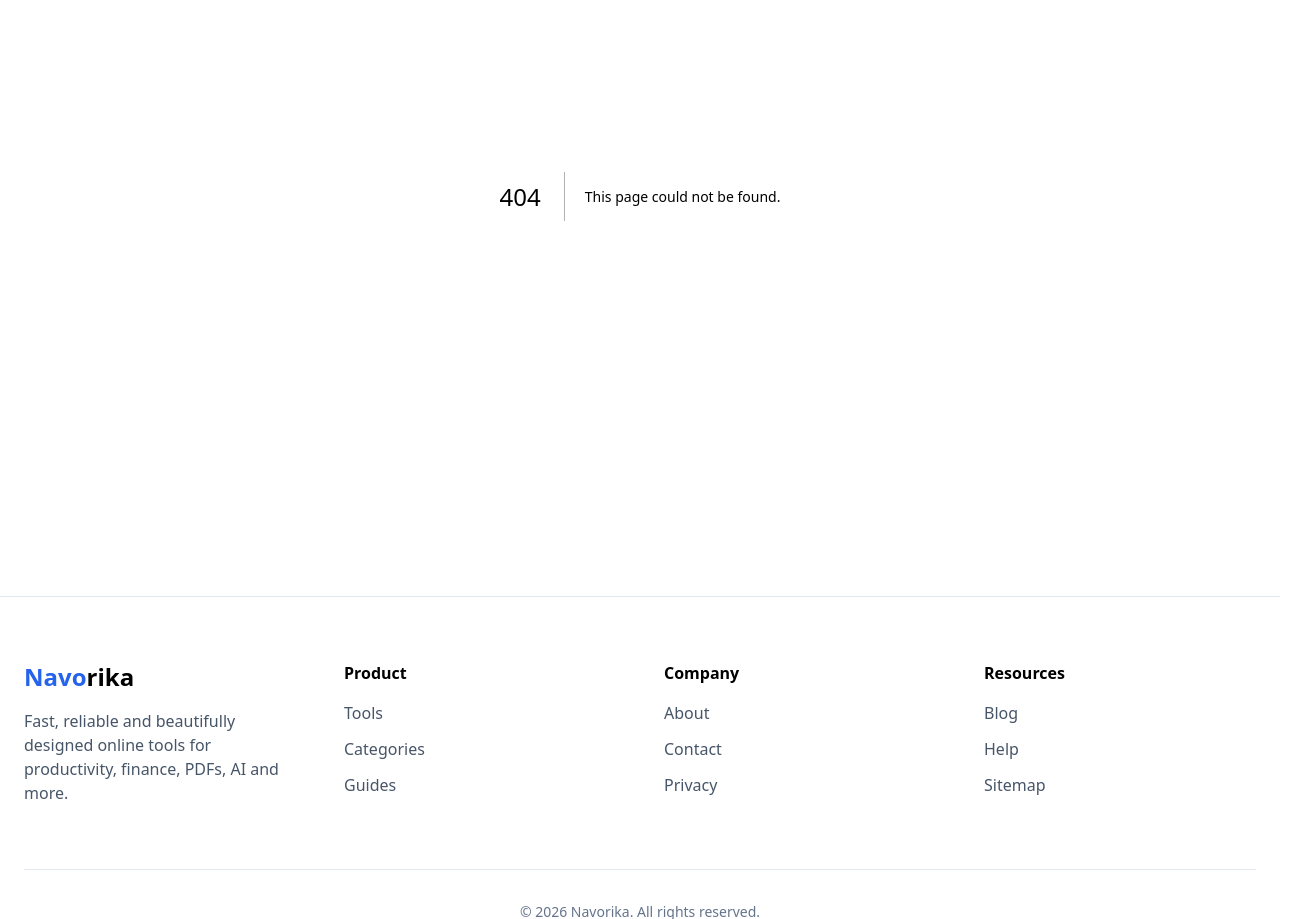
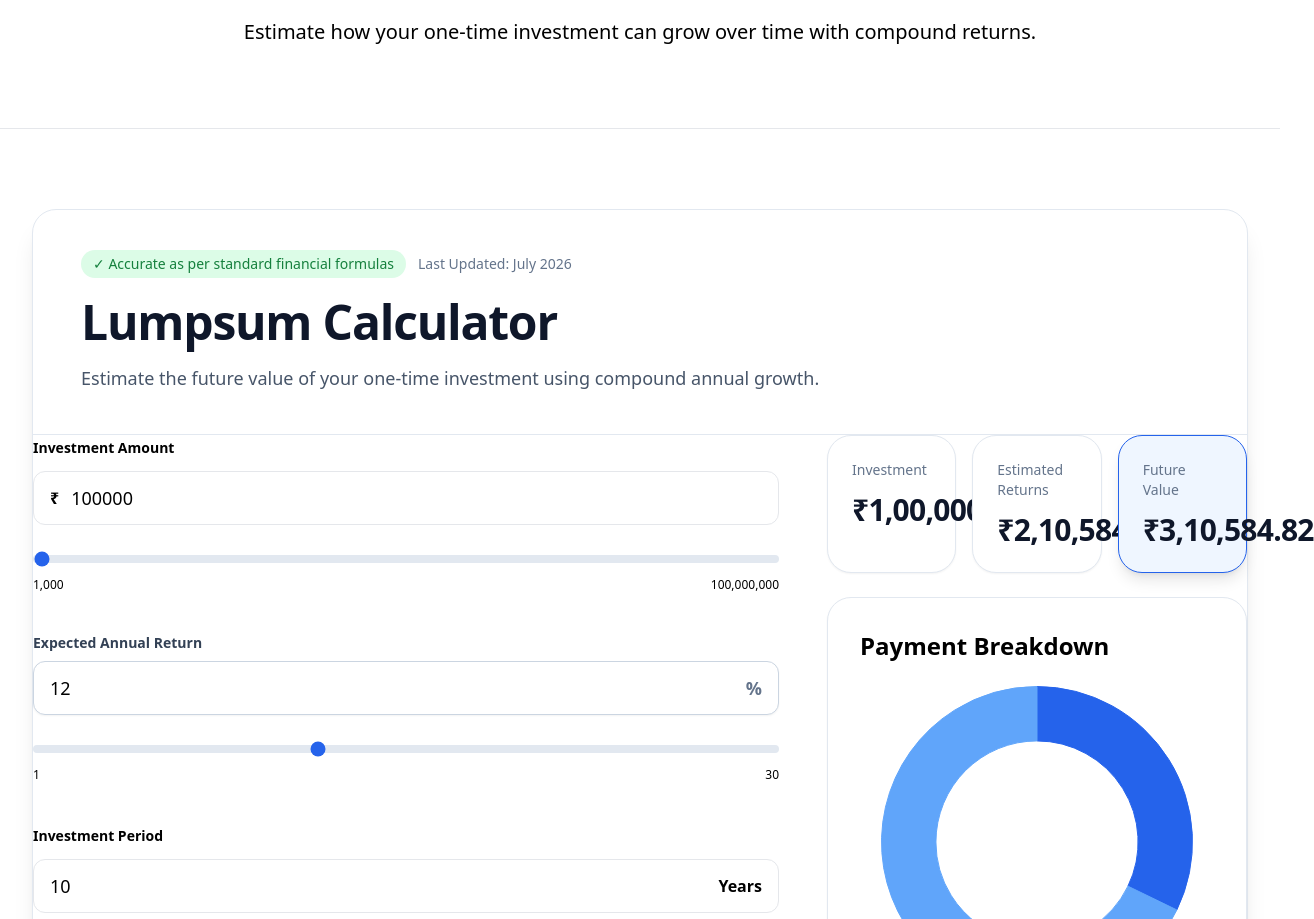
Before and after one commit to js91872/navorika, a Next.js app: page /tools/lumpsum-calculator in a window 1280 px wide. Before the commit this address had no page. Shown: the part 285-1204 px from the top of the page, 1314 px wide, since content can reach past the window. Built offline with nearby package versions, Linux system fonts and the light colour scheme.

Commit message:
feat: add Lumpsum calculator

```diff
--- /dev/null
+++ b/src/app/tools/lumpsum-calculator/page.tsx
@@ -0,0 +1,19 @@
+import ToolLayout from "@/components/tool/ToolLayout";
+import LumpsumCalculator from "@/components/calculator/lumpsum/LumpsumCalculator";
+
+import { toolRegistry } from "@/data/toolRegistry";
+
+export default function LumpsumPage() {
+
+  const tool = toolRegistry["lumpsum-calculator"];
+
+  if (!tool) {
+    return <div>Tool not found.</div>;
+  }
+
+  return (
+    <ToolLayout tool={tool}>
+      <LumpsumCalculator />
+    </ToolLayout>
+  );
+}
--- /dev/null
+++ b/src/components/calculator/lumpsum/LumpsumCalculator.tsx
@@ -0,0 +1,158 @@
+"use client";
+
+import { useMemo, useState } from "react";
+
+import CalculatorShell from "../CalculatorShell";
+import CalculatorHeader from "../CalculatorHeader";
+import NumberInput from "../NumberInput";
+import PercentageInput from "../PercentageInput";
+import TenureInput from "../TenureInput";
+import Slider from "../Slider";
+import ResultGrid from "../ResultGrid";
+import ResultCard from "../ResultCard";
+import PieChart from "../PieChart";
+import Summary from "../Summary";
+
+import { calculateLumpsum } from "@/lib/calculations/lumpsum";
+import { formatCurrency } from "@/lib/format/currency";
+import { lumpsumConfig } from "@/config/calculators/lumpsum";
+
+export default function LumpsumCalculator() {
+  const [investment, setInvestment] = useState(
+    lumpsumConfig.investment.default
+  );
+
+  const [rate, setRate] = useState(
+    lumpsumConfig.rate.default
+  );
+
+  const [tenure, setTenure] = useState(
+    lumpsumConfig.tenure.default
+  );
+
+  const result = useMemo(() => {
+    return calculateLumpsum(
+      investment,
+      rate,
+      tenure
+    );
+  }, [
+    investment,
+    rate,
+    tenure,
+  ]);
+
+  return (
+    <CalculatorShell>
+      <CalculatorHeader
+        title="Lumpsum Calculator"
+        description="Estimate the future value of your one-time investment using compound annual growth."
+      />
+
+      <div className="grid gap-12 lg:grid-cols-[1fr_420px]">
+
+        {/* Left Panel */}
+
+        <div className="space-y-10">
+
+          <div className="space-y-3">
+
+            <NumberInput
+              label="Investment Amount"
+              value={investment}
+              onChange={setInvestment}
+              prefix="₹"
+              min={lumpsumConfig.investment.min}
+            />
+
+            <Slider
+              value={investment}
+              min={lumpsumConfig.investment.min}
+              max={lumpsumConfig.investment.max}
+              step={lumpsumConfig.investment.step}
+              onChange={setInvestment}
+            />
+
+          </div>
+
+          <div className="space-y-3">
+
+            <PercentageInput
+              label="Expected Annual Return"
+              value={rate}
+              onChange={setRate}
+            />
+
+            <Slider
+              value={rate}
+              min={lumpsumConfig.rate.min}
+              max={lumpsumConfig.rate.max}
+              step={lumpsumConfig.rate.step}
+              onChange={setRate}
+            />
+
+          </div>
+
+          <div className="space-y-3">
+
+            <TenureInput
+              label="Investment Period"
+              value={tenure}
+              onChange={setTenure}
+              max={lumpsumConfig.tenure.max}
+            />
+
+            <Slider
+              value={tenure}
+              min={lumpsumConfig.tenure.min}
+              max={lumpsumConfig.tenure.max}
+              step={lumpsumConfig.tenure.step}
+              onChange={setTenure}
+            />
+
+          </div>
+
+        </div>
+
+        {/* Right Panel */}
+
+        <div className="space-y-6">
+
+          <ResultGrid>
+
+            <ResultCard
+              label="Investment"
+              value={formatCurrency(result.investedAmount)}
+            />
+
+            <ResultCard
+              label="Estimated Returns"
+              value={formatCurrency(result.interestEarned)}
+            />
+
+            <ResultCard
+              label="Future Value"
+              value={formatCurrency(result.maturityAmount)}
+              highlight
+            />
+
+          </ResultGrid>
+
+          <PieChart
+            principal={result.investedAmount}
+            interest={result.interestEarned}
+          />
+
+          <Summary
+            principal={result.investedAmount}
+            interest={result.interestEarned}
+            total={result.maturityAmount}
+          />
+
+        </div>
+
+      </div>
+
+    </CalculatorShell>
+  );
+}
--- /dev/null
+++ b/src/config/calculators/lumpsum.ts
@@ -0,0 +1,22 @@
+export const lumpsumConfig = {
+  investment: {
+    default: 100000,
+    min: 1000,
+    max: 100000000,
+    step: 1000,
+  },
+
+  rate: {
+    default: 12,
+    min: 1,
+    max: 30,
+    step: 0.1,
+  },
+
+  tenure: {
+    default: 10,
+    min: 1,
+    max: 40,
+    step: 1,
+  },
+} as const;
--- a/src/data/toolRegistry.ts
+++ b/src/data/toolRegistry.ts
@@ -331,4 +331,72 @@ export const toolRegistry: Record<string, ToolData> = {
 
   relatedArticles: [],
 },
+"lumpsum-calculator": {
+  id: "lumpsum-calculator",
+
+  slug: "lumpsum-calculator",
+
+  title: "Lumpsum Calculator",
+
+  description:
+    "Calculate the future value of a one-time investment.",
+
+  category: "Finance",
+
+  featured: true,
+
+  keywords: [
+    "Lumpsum Calculator",
+    "One Time Investment Calculator",
+    "Investment Growth Calculator",
+    "Future Value Calculator",
+  ],
+
+  heroTitle: "Free Lumpsum Calculator",
+
+  heroDescription:
+    "Estimate how your one-time investment can grow over time with compound returns.",
+
+  introduction:
+    "Use this calculator to estimate the future value, investment amount and expected returns on a lump sum investment.",
+
+  formula:
+    "Future Value = P × (1 + r)^n",
+
+  howToUse: [
+    "Enter investment amount.",
+    "Enter expected annual return.",
+    "Select investment period.",
+    "View future value instantly.",
+  ],
+
+  examples: [
+    {
+      title: "Example",
+      description:
+        "₹1,00,000 invested for 10 years at 12% annual return.",
+    },
+  ],
+
+  faq: [
+    {
+      question: "What is a lumpsum investment?",
+      answer:
+        "A lumpsum investment is a one-time investment made upfront instead of investing periodically.",
+    },
+    {
+      question: "Is this calculator accurate?",
+      answer:
+        "Yes. It uses the standard compound growth formula based on the inputs you provide.",
+    },
+  ],
+
+  relatedTools: [
+    "sip-calculator",
+    "ppf-calculator",
+    "fd-calculator",
+  ],
+
+  relatedArticles: [],
+},
 };
--- /dev/null
+++ b/src/lib/calculations/lumpsum.ts
@@ -0,0 +1,25 @@
+export interface LumpsumResult {
+  investedAmount: number;
+  interestEarned: number;
+  maturityAmount: number;
+}
+
+export function calculateLumpsum(
+  investment: number,
+  annualRate: number,
+  years: number
+): LumpsumResult {
+
+  const maturityAmount =
+    investment *
+    Math.pow(1 + annualRate / 100, years);
+
+  const interestEarned =
+    maturityAmount - investment;
+
+  return {
+    investedAmount: investment,
+    interestEarned,
+    maturityAmount,
+  };
+}
```
